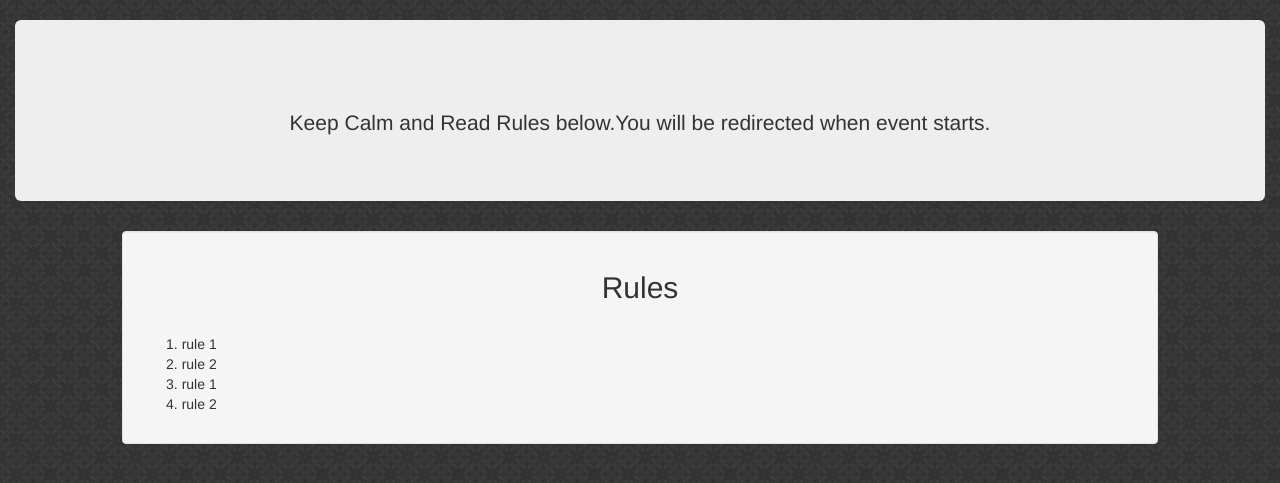
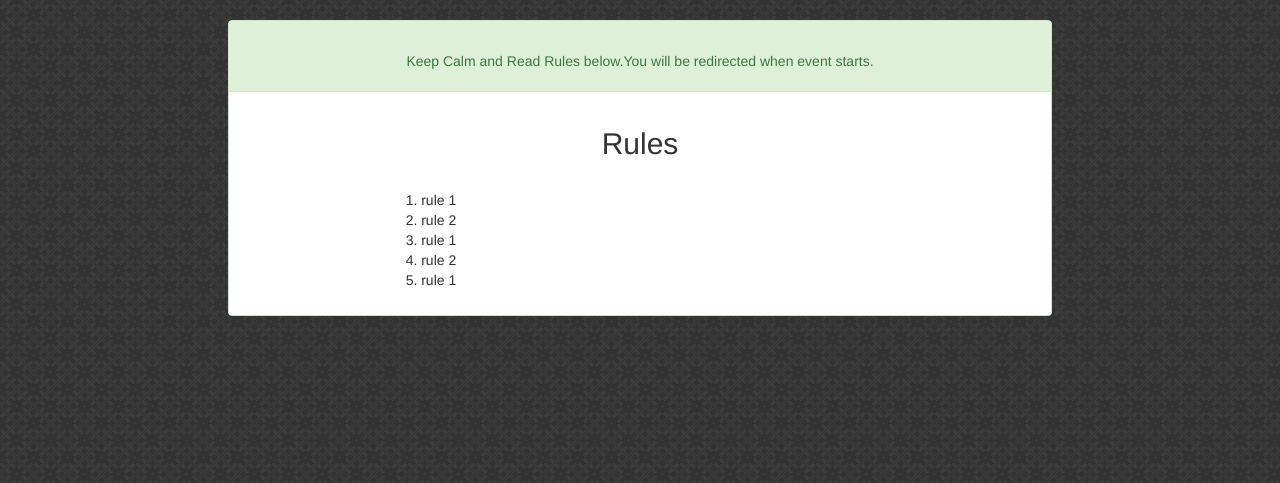
Before and after one commit to bhargav-patel/webexp, a Django app: page /waiting in a window 1280 px wide. Shown: the part 52-535 px from the top of the page. Run offline with Django 3.2, Linux system fonts and the light colour scheme; the visitor is signed in with stand-in values (Sample User, id 1); some libraries are stand-ins or nearby versions.

Commit message:
Updated waiting ui.

```diff
--- a/templates/quiz/waiting.html
+++ b/templates/quiz/waiting.html
@@ -1,20 +1,27 @@
 {% extends "base.html" %}
 {% block content %}
-<div class="jumbotron text-center">
+<div class="row">
+	<div class="col-lg-8 col-lg-offset-2">
+		<div class="panel panel-success">
+			<div class="panel-heading  text-center">
 				<h1 id="clock" class="mdi-action-schedule"></h1>
-	<h1 id="countdown"></h1><br />
+				<h1 id="countdown"></h1>
 				<p>Keep Calm and Read Rules below.You will be redirected when event starts.</p>
 			</div>
+			<div class="panel-body">
 				<div class="row">
-	<div class="col-lg-10 col-lg-offset-1">
-		<div class="well bs-component">
-			<h2 class=" text-center">Rules</h2><br />
+					<div class="col-lg-8 col-lg-offset-2">
+							<h2 class="text-center">Rules</h2><br />
 							<ol>
 								<li>rule 1</li>
 								<li>rule 2</li>
 								<li>rule 1</li>
 								<li>rule 2</li>
+								<li>rule 1</li>
 							</ol>
+					</div>
+				</div>
+			</div>
 		</div>
 	</div>
 </div>
--- a/webexp/settings.py
+++ b/webexp/settings.py
@@ -103,9 +103,9 @@ TEMPLATE_DIRS = (
     os.path.join(BASE_DIR, 'templates'),
 )
 
-QUIZ_TIME = datetime(2015,3,15,13,39,0,0)
+QUIZ_TIME = datetime(2015,3,15,13,53,0,0)
 td = timedelta(hours=5,minutes=30)
 QUIZ_TIME = QUIZ_TIME - td;
 
-QUIZ_END_TIME = datetime(2015,3,15,14,39,0,0)
+QUIZ_END_TIME = datetime(2015,3,15,13,55,0,0)
 QUIZ_END_TIME = QUIZ_END_TIME - td;
```
Lines whose indentation alone changed are shown as unchanged.
